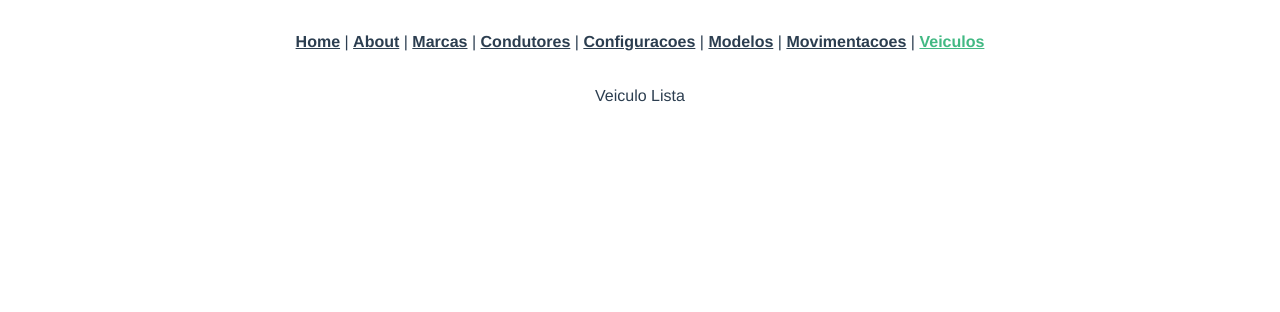
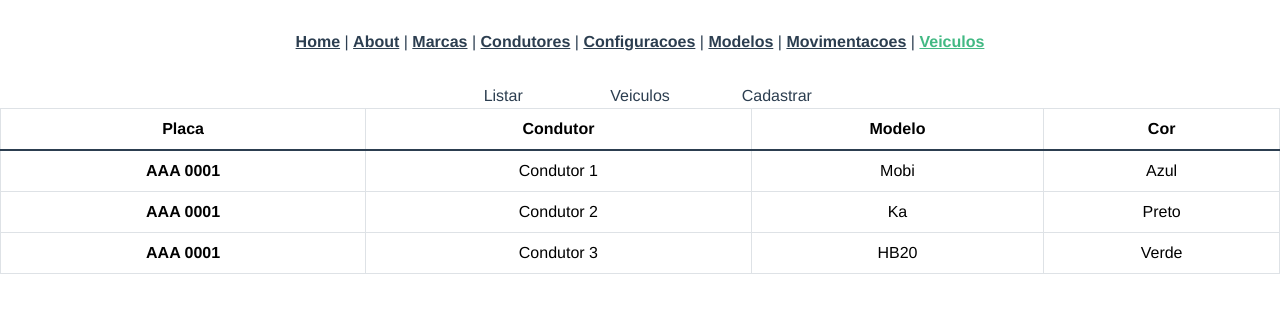
Before and after one commit to LuisEduardoRodriguezRomero/EstacionamentoFront, a Vue app: page /listar-veiculos in a window 1280 px wide. Shown: the top 312 px of the page. Built offline with nearby package versions, Linux system fonts and the light colour scheme.

Commit message:
Tabela Veiculos Pronta

```diff
--- a/src/views/Condutor/CondutorListaView.vue
+++ b/src/views/Condutor/CondutorListaView.vue
@@ -3,7 +3,20 @@
 </script>
 
 <template>
-    <div> Condutor Lista</div>
+<div class="container text-center">
+  <div class="row justify-content-md-center">
+    <div class="col col-lg-2">
+      Listar
+    </div>
+    <div class="col-md-auto">
+     Condutores
+    </div>
+    <div class="col col-lg-2">
+    Cadastrar
+    </div>
+  </div>
+</div>
+
 </template>
 
 <style scoped>
--- a/src/views/Configuracao/ConfiguracaoListaView.vue
+++ b/src/views/Configuracao/ConfiguracaoListaView.vue
@@ -3,7 +3,19 @@
 </script>
 
 <template>
-      <div> Configuracao Lista</div>
+ <div class="container text-center">
+  <div class="row justify-content-md-center">
+    <div class="col col-lg-2">
+      Listar
+    </div>
+    <div class="col-md-auto">
+     Configuracoes
+    </div>
+    <div class="col col-lg-2">
+    Cadastrar
+    </div>
+  </div>
+</div>
 
 </template>
 
--- a/src/views/Modelo/ModeloListaView.vue
+++ b/src/views/Modelo/ModeloListaView.vue
@@ -3,7 +3,19 @@
 </script>
 
 <template>
-        <div> Modelo Lista</div>
+      <div class="container text-center">
+  <div class="row justify-content-md-center">
+    <div class="col col-lg-2">
+      Listar
+    </div>
+    <div class="col-md-auto">
+     Modelos
+    </div>
+    <div class="col col-lg-2">
+    Cadastrar
+    </div>
+  </div>
+</div>
 
 </template>
 
--- a/src/views/Movimentacao/MovimentacaoListaView.vue
+++ b/src/views/Movimentacao/MovimentacaoListaView.vue
@@ -3,7 +3,19 @@
 </script>
 
 <template>
-       <div> Movimentacao Lista</div>
+      <div class="container text-center">
+  <div class="row justify-content-md-center">
+    <div class="col col-lg-2">
+      Listar
+    </div>
+    <div class="col-md-auto">
+     Movimentacoes
+    </div>
+    <div class="col col-lg-2">
+    Cadastrar
+    </div>
+  </div>
+</div>
 
 </template>
 
--- a/src/views/Veiculo/VeiculoListaView.vue
+++ b/src/views/Veiculo/VeiculoListaView.vue
@@ -3,7 +3,50 @@
 </script>
 
 <template>
-       <div> Veiculo Lista</div>
+      <div class="container text-center">
+  <div class="row justify-content-md-center">
+    <div class="col col-lg-2">
+      Listar
+    </div>
+    <div class="col-md-auto">
+     Veiculos
+    </div>
+    <div class="col col-lg-2">
+    Cadastrar
+    </div>
+  </div>
+</div>
+
+<table class="table table-hover table-bordered">
+  <thead>
+    <tr>
+      <th scope="col">Placa</th>
+      <th scope="col">Condutor</th>
+      <th scope="col">Modelo</th>
+      <th scope="col">Cor</th>
+    </tr>
+  </thead>
+  <tbody class="table-group-divider">
+    <tr>
+      <th scope="row">AAA 0001</th>
+      <td>Condutor 1 </td>
+      <td>Mobi</td>
+      <td>Azul</td>
+    </tr>
+    <tr>
+      <th scope="row">AAA 0001</th>
+      <td>Condutor 2</td>
+      <td>Ka</td>
+      <td>Preto</td>
+    </tr>
+    <tr>
+      <th scope="row">AAA 0001</th>
+      <td >Condutor 3</td>
+      <td>HB20</td>
+      <td>Verde</td>
+    </tr>
+  </tbody>
+</table>
 
 </template>
 
```
